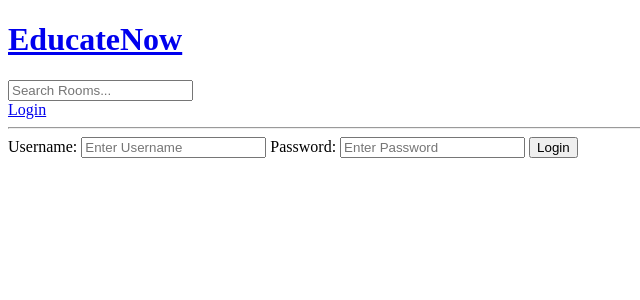
After one commit to apella1/educatenow-django, a Django app: page /login in a window 1280 px wide. The commit adds this page. Shown: the top 300 px of the page, without its empty margins (0-640 px from the left). Run offline with Django 4.2, Linux system fonts and the light colour scheme.

Commit message:
Add user authentication and page access restrictions

```diff
--- a/base/templates/base/home.html
+++ b/base/templates/base/home.html
@@ -27,6 +27,7 @@
     </div>
 
     <div>
+        <h4> {{room_count}} rooms available</h4>
         <a href=" {% url 'create-room' %} ">Create Room</a>
         {% for room in rooms%}
             <div>
--- /dev/null
+++ b/base/templates/base/user_auth.html
@@ -0,0 +1,19 @@
+{% extends 'main.html' %}
+
+
+{% block content %}
+
+<div>
+    <form action="" method="post">
+        {% csrf_token %}
+        <label for="user">Username:</label>
+        <input type="text" name='username' id='user' placeholder='Enter Username'>
+
+        <label for="password">Password:</label>
+        <input type="password" name="password" id="password" placeholder='Enter Password'>
+
+        <input type="submit" value="Login">
+    </form>
+</div>
+
+{% endblock content %}
--- a/base/urls.py
+++ b/base/urls.py
@@ -4,9 +4,11 @@ from . import views
 # adding dynamic routing to the room view
 
 urlpatterns = [
+    path('login', views.login_view, name='login'),
+    path('logout', views.logout_user, name='logout'),
     path('', views.home, name='home'),
     path('room/<str:pk>/', views.room_view, name='room'),
     path('create-room', views.create_room, name='create-room'),
     path('update-room/<str:pk>/', views.update_room, name='update-room'),
-    path('delete-rodom/<str:pk>/', views.delete_room, name='delete-room'),
+    path('delete-room/<str:pk>/', views.delete_room, name='delete-room'),
 ]
--- a/base/views.py
+++ b/base/views.py
@@ -1,15 +1,60 @@
 from django.shortcuts import render, redirect
+from django.http import HttpResponse
+from django.db.models import Q
+from django.contrib.auth.models import User
+from django.contrib import messages
+from django.contrib.auth.decorators import login_required
+from django.contrib.auth import authenticate, login, logout
 from .models import Room, Topic
 from .forms import RoomForm
 
 # using function based views
 
+def login_view(request):
+
+    if request.method == 'POST':
+        username = request.POST.get('username')
+        password = request.POST.get('password')
+
+        try:
+            user = User.objects.get(username=username)
+        except:
+            messages.error(request, 'User does not exist')
+
+        user = authenticate(request, username=username, password=password)
+
+        if user is not None:
+            login(request, user)
+            return redirect('home')
+        else:
+            messages.error(request, 'Credentials do not match')
+
+    context = {}
+    return render(request, 'base/user_auth.html', context)
+
+
+def logout_user(request):
+    logout(request)
+    return redirect('home')
+
+
 def home(request):
-    rooms = Room.objects.all()
+    # assignment using inline if
+    q = request.GET.get('q') if request.GET.get('q') != None else ''
+
+    # case sensitivity for icontains(makes it case insensitive with i included) - for matching url queries
+    # django using & and | instead of 'and' and 'or'
+    rooms = Room.objects.filter(
+        Q(topic__name__icontains=q) |
+        Q(name__icontains=q)        |
+        Q(description__icontains=q)
+        )
     topics = Topic.objects.all()
+    room_count = rooms.count()
 
-    context = {'rooms': rooms, 'topics': topics}
+    context = {'rooms': rooms, 'topics': topics, 'room_count': room_count}
     return render(request, 'base/home.html', context)
+
 
 def room_view(request, pk):
     room = Room.objects.get(id=pk)
@@ -18,6 +63,9 @@ def room_view(request, pk):
 
 
 # creating room form input
+# using login_required decorator to limit access to create room functionality
+
+@login_required(login_url='login')
 def create_room(request):
     form = RoomForm()
 
@@ -33,10 +81,14 @@ def create_room(request):
 
 # updating room details
 
+@login_required(login_url='login')
 def update_room(request, pk):
     room = Room.objects.get(id=pk)
     form = RoomForm(instance=room)
     context = {'form': form}
+
+    if request.user != room.host:
+        return HttpResponse('You are not authorized to manipulate this page!')
 
     if request.method == 'POST':
         form = RoomForm(request.POST, instance=room)
@@ -49,8 +101,12 @@ def update_room(request, pk):
 
 # deleting a room
 
+@login_required(login_url='login')
 def delete_room(request, pk):
     room = Room.objects.get(id=pk)
+
+    if request.user != room.host:
+        return HttpResponse('You are not authorized to manipulate this page!')
 
     if request.method == 'POST':
         room.delete()
--- a/templates/main.html
+++ b/templates/main.html
@@ -8,6 +8,14 @@
 </head>
 <body>
     {% include 'navbar.html'%}
+    {% if messages %}
+        <ul class="messages">
+            {% for message in messages %}
+                <li>{{ message }}</li>
+            {% endfor %}
+        </ul>
+    {% endif %}
+
     {% block content%}
     {% endblock %}
 </body>
--- a/templates/navbar.html
+++ b/templates/navbar.html
@@ -1,5 +1,16 @@
 <a href="/">
-    <h1>LOGO</h1>
+    <h1>EducateNow</h1>
 </a>
 
+<!-- we don't need a cfr_token for get method -->
+
+<form action="{% url 'home' %}" method="get">
+    <input type="text" name='q'  placeholder='Search Rooms...' />
+</form>
+{% if  request.user.is_authenticated %}
+    <a href=" {% url 'logout' %}">Logout</a>
+{% else %}
+    <a href=" {% url 'login' %}">Login</a>
+{% endif %}
+
 <hr>
```
Also changed, not shown: db.sqlite3.
